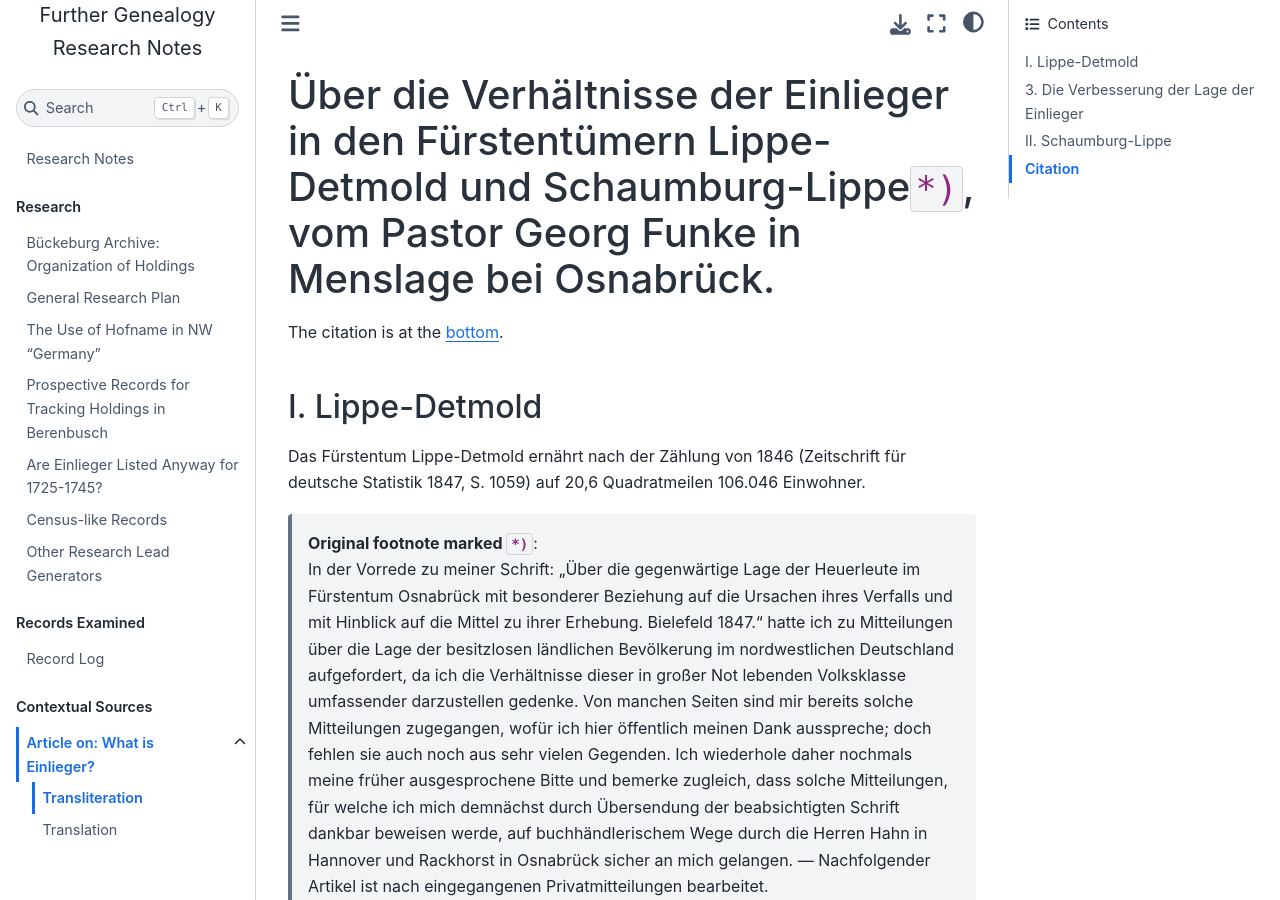
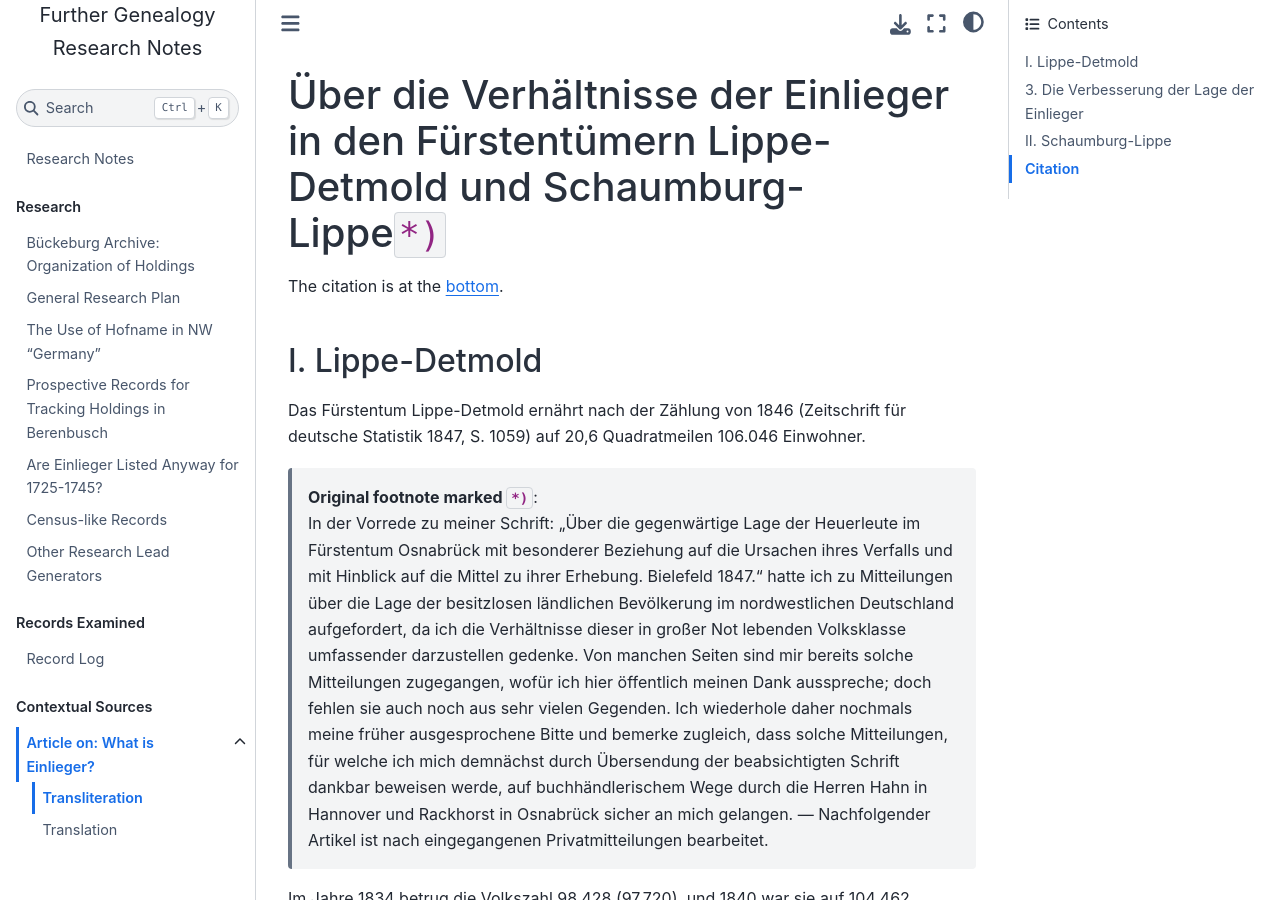
Before and after one commit to kurt-krueckeberg/sphinx-research, a Jupyter Book: the page built from contextual-sources/funke-article/combined-transliteration.md, in a window 1280 px wide and 900 px high. Built offline with Jupyter Book 1.0.4 settings and Sphinx 7.4.7 and the Sphinx Book theme 1.1.4, drawn with Linux system fonts in a browser that asks for light colours.

Commit message:
Update files

```diff
--- a/contextual-sources/funke-article/combined-transliteration.md
+++ b/contextual-sources/funke-article/combined-transliteration.md
@@ -1,4 +1,4 @@
-# Über die Verhältnisse der Einlieger in den Fürstentümern Lippe-Detmold und Schaumburg-Lippe`*)`, vom Pastor Georg Funke in Menslage bei Osnabrück.
+# Über die Verhältnisse der Einlieger in den Fürstentümern Lippe-Detmold und Schaumburg-Lippe`*)`
 
 The citation is at the {ref}`bottom <citation>`.
 
```
